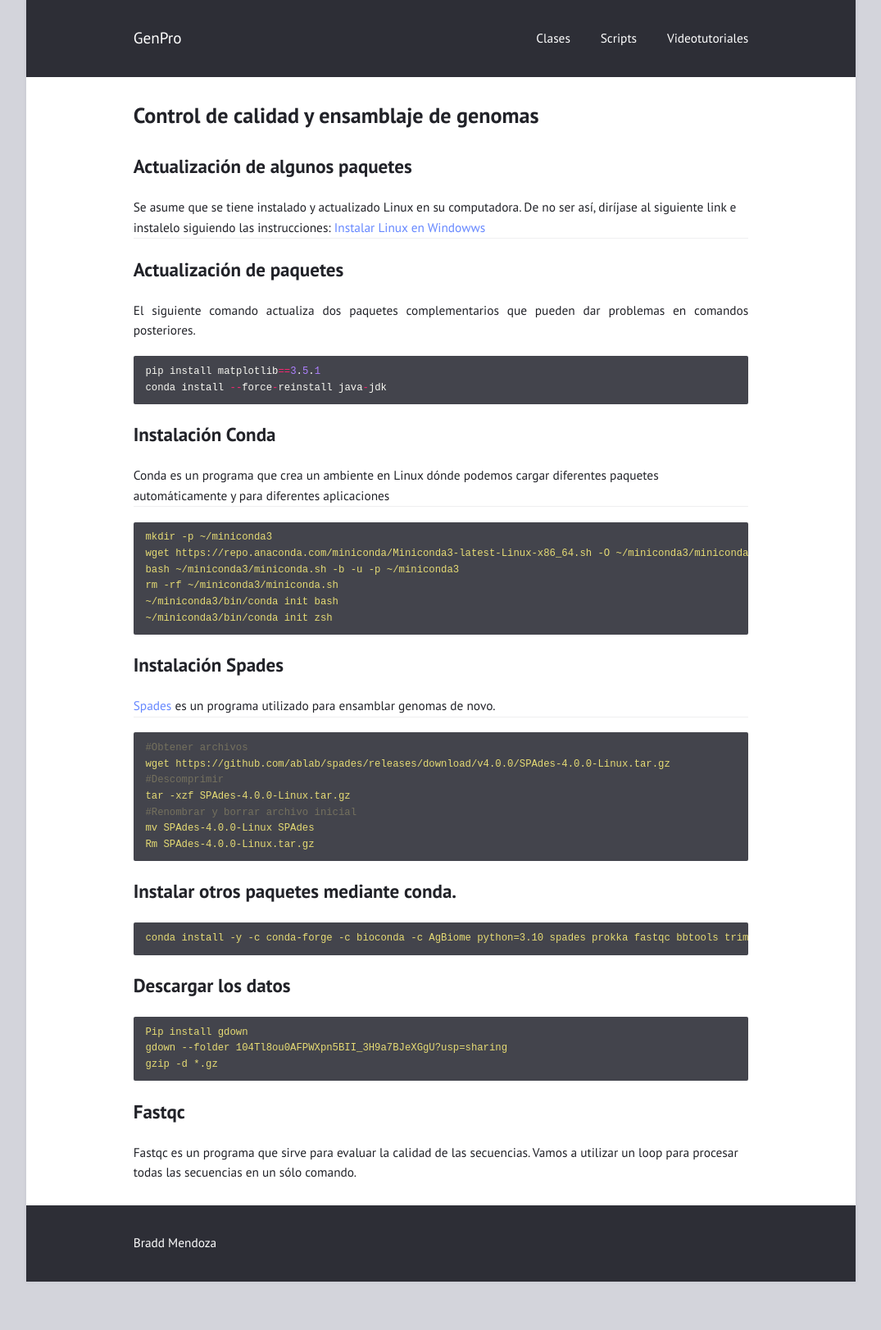
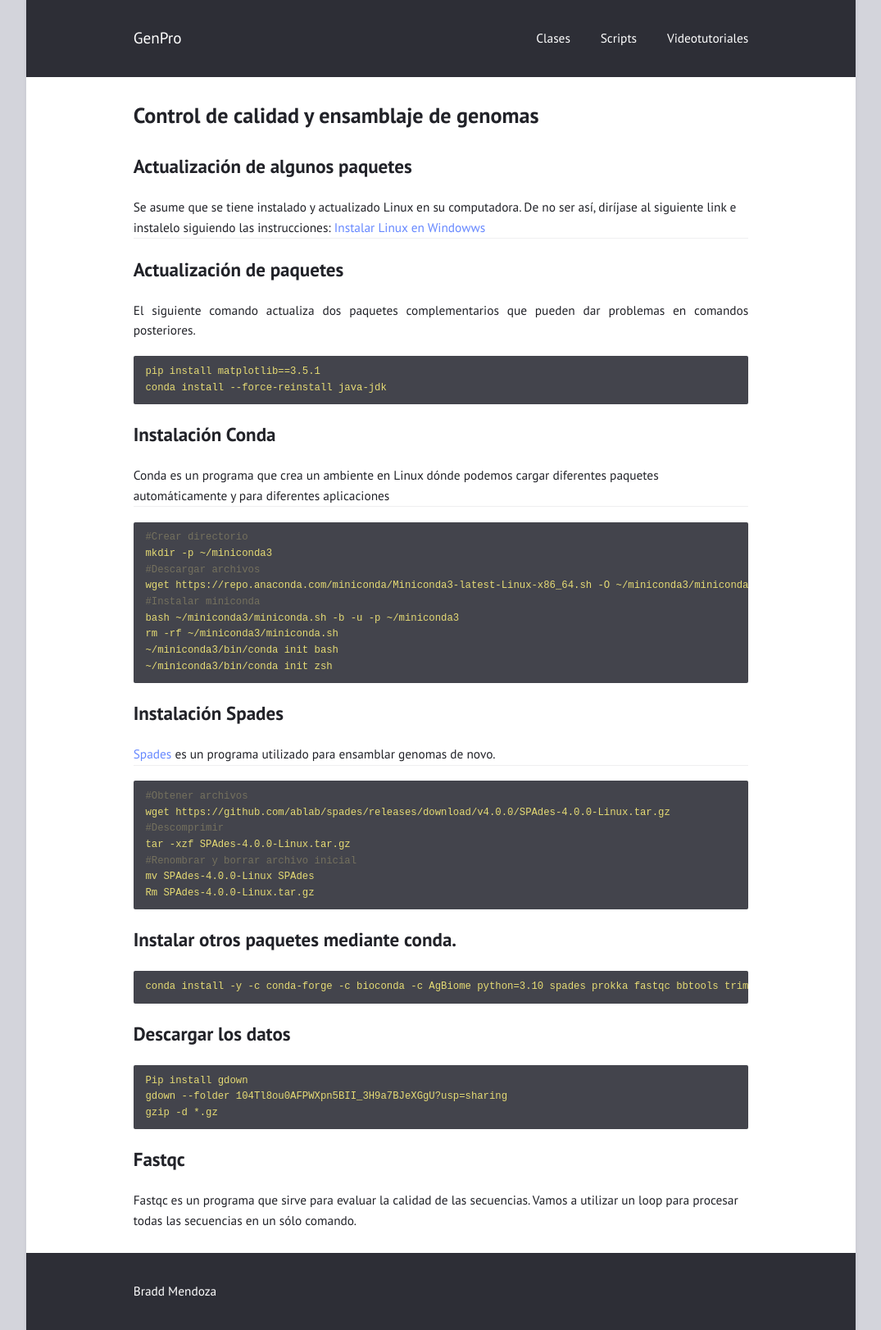
Before and after one commit to braddmg/GenPro, a Jekyll site: the page built from _posts/2024-07-16-Control-de-calidad-y-ensamblaje.md, in a window 1280 px wide. Shown: the whole page at 82% size, without its empty margins (102-1177 px from the left). Built offline with Jekyll 4.4.1, drawn with Linux system fonts in a browser that asks for light colours; before the commit the page ends 1563 px from its top, so only the background shows below that.

Commit message:
Update 2024-07-16-Control-de-calidad-y-ensamblaje.md

````diff
--- a/_posts/2024-07-16-Control-de-calidad-y-ensamblaje.md
+++ b/_posts/2024-07-16-Control-de-calidad-y-ensamblaje.md
@@ -10,10 +10,10 @@ Se asume que se tiene instalado y actualizado Linux en su computadora. De no ser
 ## Actualización de paquetes
 El siguiente comando actualiza dos paquetes complementarios que pueden dar problemas en comandos posteriores.
 
-{% highlight c %}
+```yml
 pip install matplotlib==3.5.1
 conda install --force-reinstall java-jdk
-{% endhighlight %}
+```
 
 
 ## Instalación Conda
@@ -22,8 +22,11 @@ Conda es un programa que crea un ambiente en Linux dónde podemos cargar diferen
 </article>
 
 ```yml
+#Crear directorio
 mkdir -p ~/miniconda3
+#Descargar archivos
 wget https://repo.anaconda.com/miniconda/Miniconda3-latest-Linux-x86_64.sh -O ~/miniconda3/miniconda.sh
+#Instalar miniconda
 bash ~/miniconda3/miniconda.sh -b -u -p ~/miniconda3
 rm -rf ~/miniconda3/miniconda.sh
 ~/miniconda3/bin/conda init bash
````
